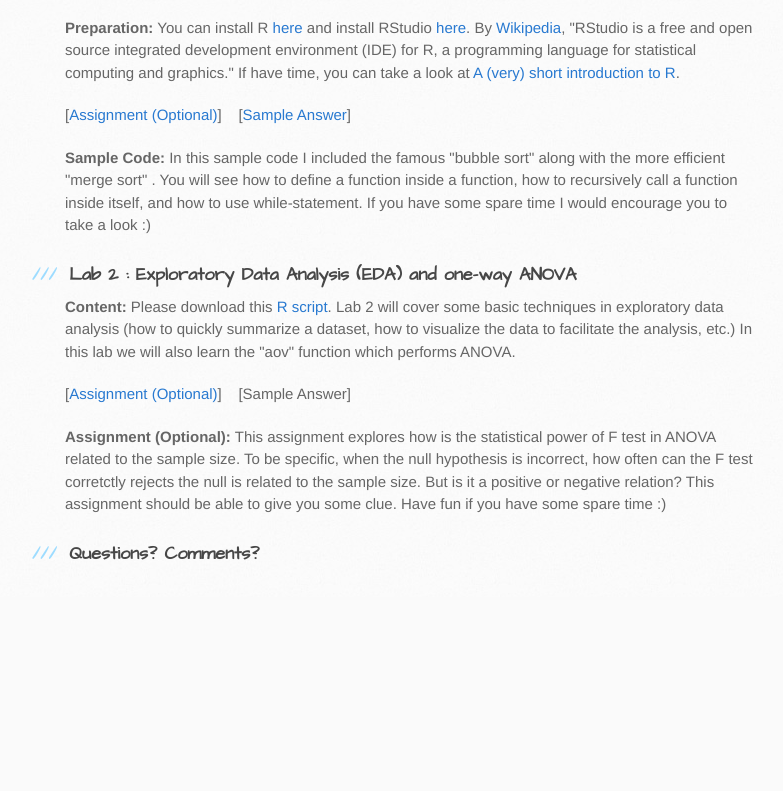
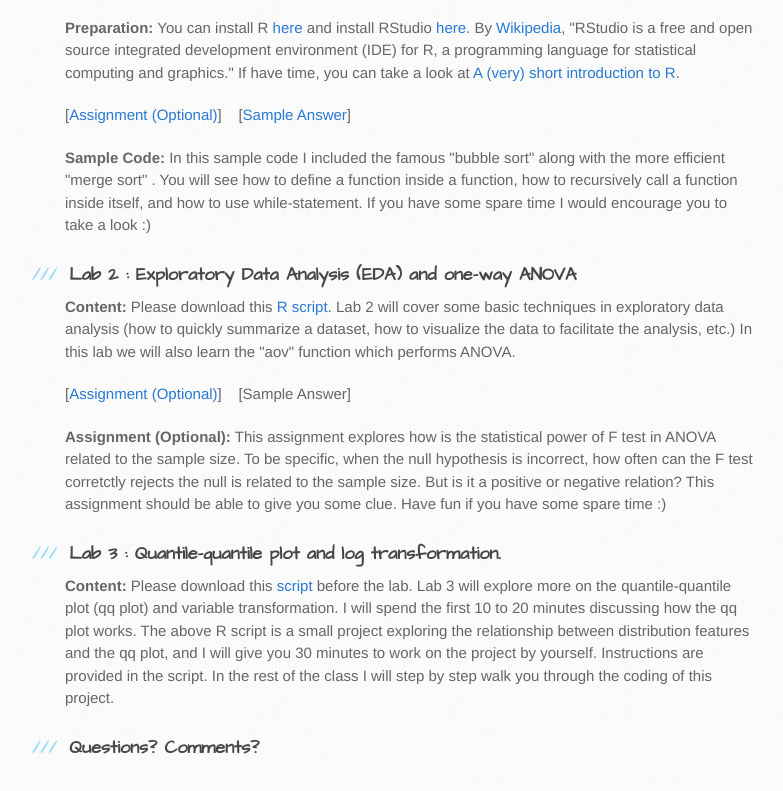
Before and after one commit to bayesric/Duke-STA-210, a plain HTML site: page index.html in a window 1280 px wide. Shown: the part 943-1734 px from the top of the page, without its empty margins (105-888 px from the left). Before the commit the page ends 1540 px from the top, so only its background shows below. Drawn offline with Linux system fonts and the light colour scheme.

Commit message:
Update index.html

```diff
--- a/index.html
+++ b/index.html
@@ -87,6 +87,17 @@ To be specific, when the null hypothesis is incorrect, how often can the F test
 But is it a positive or negative relation? This assignment should be able to give you some clue. Have fun if you have some spare time :)</p>
 
 <h3>
+<a class="anchor" href="#Lab-3" aria-hidden="true"><span class="octicon octicon-link"></span></a>Lab 3 : Quantile-quantile plot and
+log transformation.</h3>
+<p><strong>Content:</strong> Please download this
+<a href="https://raw.githubusercontent.com/ericyewang/Duke-STA-210/master/Lab3_R_script_partial.R"> script </a> before the lab.
+Lab 3 will explore more on the quantile-quantile plot (qq plot) and variable transformation. I will spend the first 10 to 20 minutes discussing how
+the qq plot works. The above R script is a small project exploring the relationship between distribution features and the qq plot,
+and I will give you 30 minutes to work on the project by yourself. Instructions are provided in the script. In the rest of the class
+I will step by step walk you through the coding of this project.
+</p>
+
+<h3>
 <a class="anchor" href="#Questions?-Comments?" aria-hidden="true"><span class="octicon octicon-link"></span></a>Questions? Comments?
 </h3>
 
```
